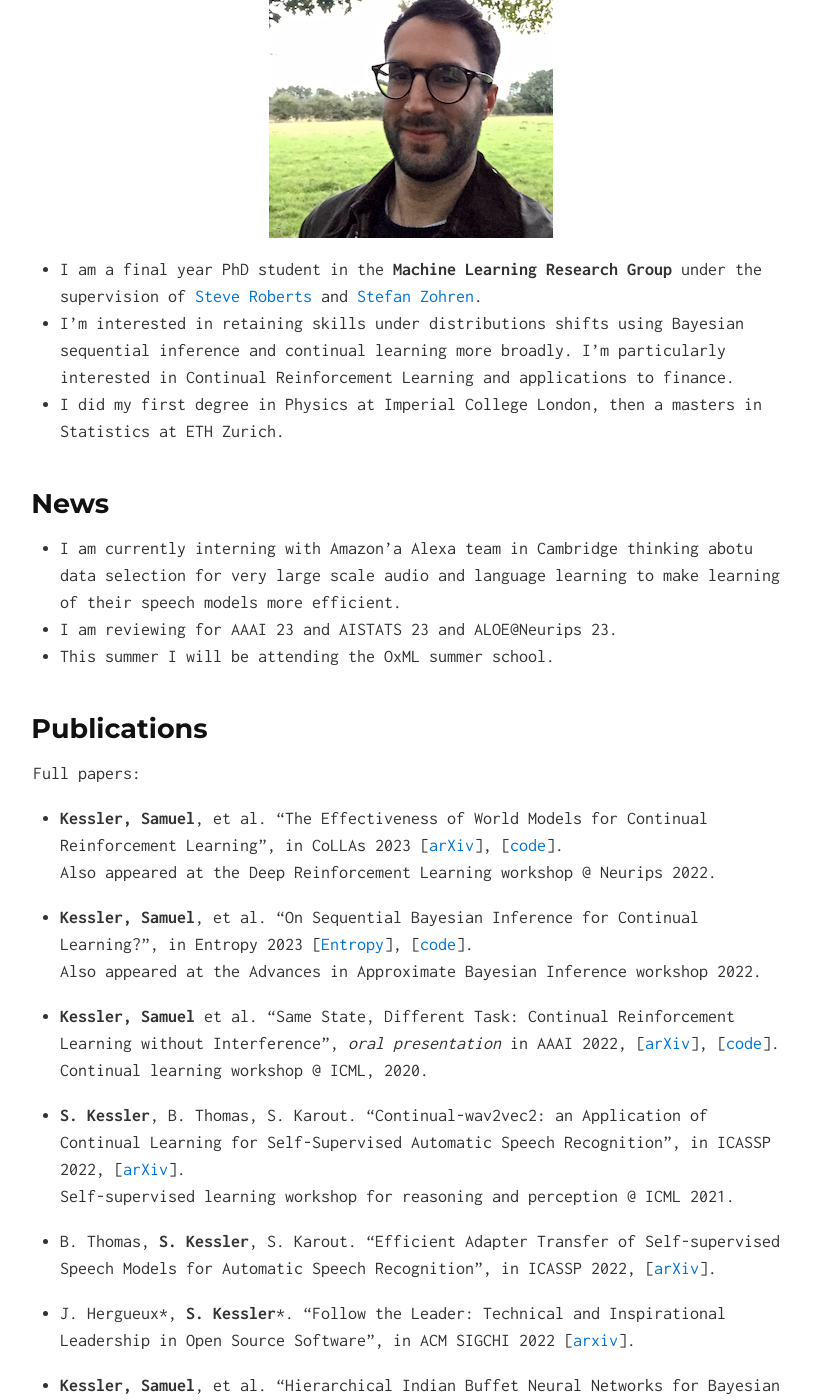
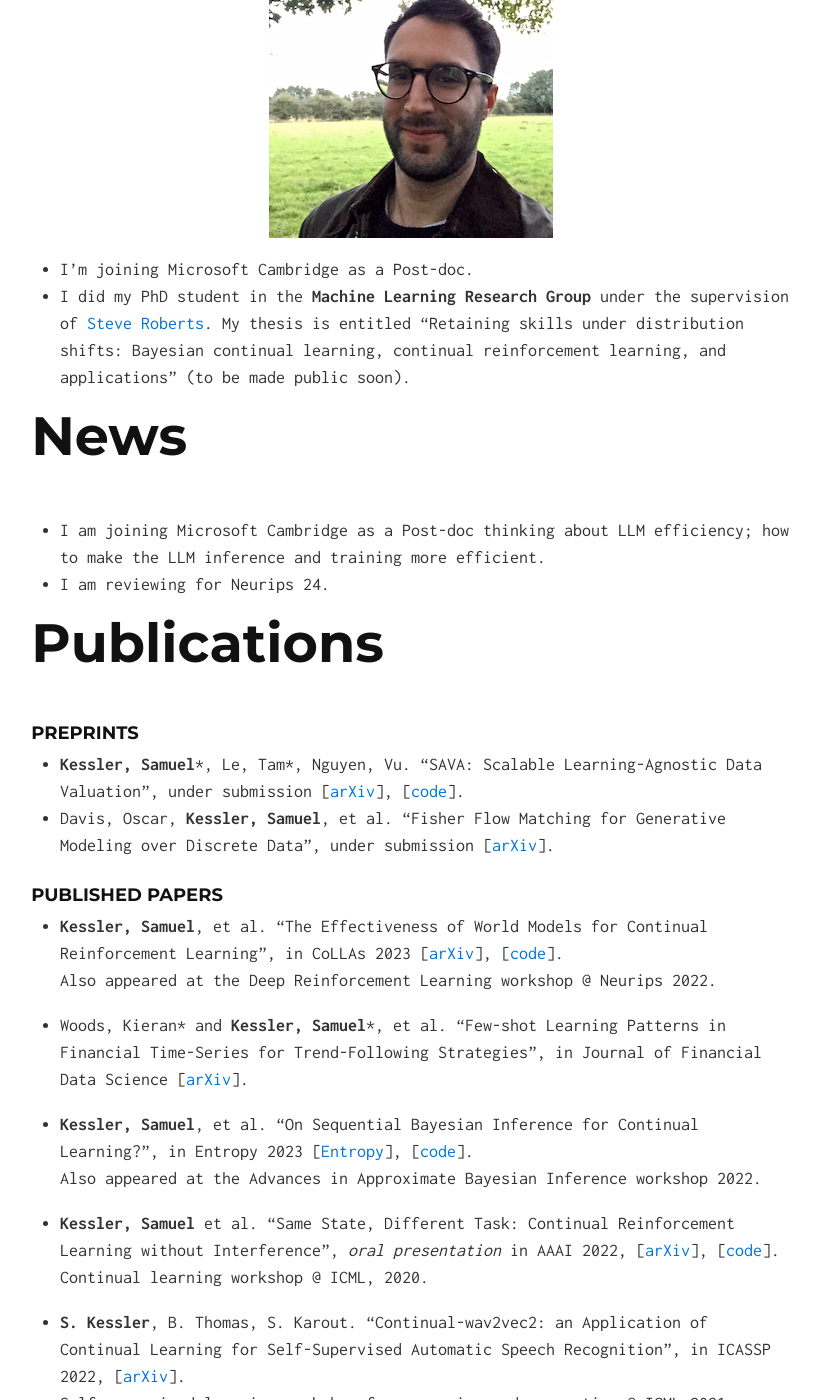
Before and after one commit to skezle/skezle.github.io, a Jekyll site: the page built from index.md, in a window 1280 px wide and 1400 px high, scrolled down 239 px. Shown: the whole window, without its empty margins (229-1049 px from the left). Built offline with Jekyll 4.4.1, drawn with Linux system fonts in a browser that asks for light colours; some of the changed text lies outside the part shown.

Commit message:
udpates cv

```diff
--- a/_config.yml
+++ b/_config.yml
@@ -1,7 +1,7 @@
 # Site settings
 title: Sam Kessler
 tag_text: Sam Kessler
-description: Personal business card
+description: Personal website
 
 # Build settings
 markdown: kramdown
--- a/index.md
+++ b/index.md
@@ -4,25 +4,26 @@ layout: default
 
 ![Sam Kessler](https://raw.github.com/skezle/skezle.github.io/master/_assets/me.png "me")
 
+* I'm joining Microsoft Cambridge as a Post-doc.
+* I did my PhD student in the **Machine Learning Research Group** under
+ the supervision of [Steve Roberts](https://www.robots.ox.ac.uk/~sjrob/). My thesis is entitled "Retaining skills under distribution shifts: Bayesian continual learning, continual reinforcement learning, and applications" (to be made public soon).
 
-* I am a final year PhD student in the **Machine Learning Research Group** under
- the supervision of [Steve Roberts](https://www.robots.ox.ac.uk/~sjrob/) and
- [Stefan Zohren](http://www.oxford-man.ox.ac.uk/node/2430).
-* I'm interested in retaining skills under distributions shifts using Bayesian sequential inference and continual learning more broadly. I'm particularly interested in Continual Reinforcement Learning and
-applications to finance.
-* I did my first degree in Physics at Imperial College London, then a masters in
-Statistics at ETH Zurich.
+# News
 
-## News
+* I am joining Microsoft Cambridge as a Post-doc thinking about LLM efficiency; how to make the LLM inference and training more efficient.
+* I am reviewing for Neurips 24.
 
-* I am currently interning with Amazon'a Alexa team in Cambridge thinking abotu data selection for very large scale audio and language learning to make learning of their speech models more efficient.
-* I am reviewing for AAAI 23 and AISTATS 23 and ALOE@Neurips 23.
-* This summer I will be attending the OxML summer school.
+# Publications
+### Preprints
+* **Kessler, Samuel**\*, Le, Tam\*, Nguyen, Vu. "SAVA: Scalable Learning-Agnostic Data Valuation", under submission \[[arXiv](https://arxiv.org/pdf/2406.01130)], \[[code](https://github.com/skezle/sava)].
+* Davis, Oscar, **Kessler, Samuel**, et al. "Fisher Flow Matching for Generative Modeling over Discrete Data", under submission \[[arXiv](https://arxiv.org/pdf/2405.14664)].
 
-## Publications
-Full papers:
+
+### Published papers
 * **Kessler, Samuel**, et al. "The Effectiveness of World Models for Continual Reinforcement Learning", in CoLLAs 2023 \[[arXiv](https://arxiv.org/abs/2211.15944)\], \[[code](https://github.com/skezle/continual-dreamer)\].
-    Also appeared at the Deep Reinforcement Learning workshop @ Neurips 2022.
+Also appeared at the Deep Reinforcement Learning workshop @ Neurips 2022.
+
+* Woods, Kieran\* and **Kessler, Samuel**\*, et al. "Few-shot Learning Patterns in Financial Time-Series for Trend-Following Strategies", in Journal of Financial Data Science \[[arXiv](http://arxiv.org/abs/2310.10500)\].
 
 * **Kessler, Samuel**, et al. "On Sequential Bayesian Inference for Continual Learning?", in Entropy 2023 \[[Entropy](https://www.mdpi.com/1099-4300/25/6/884)\], \[[code](https://github.com/skezle/bayes4cl)\].
     Also appeared at the Advances in Approximate Bayesian Inference workshop 2022.
@@ -40,17 +41,15 @@ Self-supervised learning workshop for reasoning and perception @ ICML 2021.
 * **Kessler, Samuel**, et al. "Hierarchical Indian Buffet Neural Networks for Bayesian Continual Learning", *spotlight* in UAI 2021, \[[arXiv](https://arxiv.org/abs/1912.02290)\] \[[code](https://github.com/skezle/IBP_BNN)\].
 Neurips 2019 Bayesian Deep Learning Workshop.
 
-Workshop papers:
+### Workshop papers
 * **Kessler, Samuel**\* and Salas, Arnold\* et al. "Practical Bayesian Learning of Neural Networks via Adaptive Optimisation Methods", in ICML 2020 Workshop on Uncertainty and Robustness in Deep Learning, \[[arXiv](https://arxiv.org/abs/1811.03679)\], \[[code](https://github.com/skezle/BADAM)\].
 
-## Working papers
-* Woods, Kieran\* and **Kessler, Samuel**\*, et al. "Few-shot Learning Patterns in Financial Time-Series for Trend-Following Strategies", \[[arXiv](http://arxiv.org/abs/2310.10500)\].
 
 \*equal contribution
 
-## Teaching
+# Teaching
 *  Teaching Assistant HT 2021, Applied Machine Learning, Graduate Course, Oxford Univeristy, Oxford Internet Institute.
 *  Teaching Assistant MT 2020, Machine Learning, Graduate Course, Oxford Univeristy, Oxford Internet Institute.
 
-## Find me
+# Find me
 skessler{at}robots{dot}ox{dot}ac{dot}uk/[Google Scholar](https://scholar.google.co.uk/citations?hl=en&user=JmjQPXoAAAAJ)/[GitHub](http://github.com/skezle)/[Twitter](http://twitter.com/SamKezz)/[Linkedin](https://uk.linkedin.com/pub/samuel-kessler/39/aa2/79)/[CV](https://drive.google.com/file/d/10bIGex70kYBBULIp6VwpH6FSgBs_GxVN/view?usp=sharing).
```
